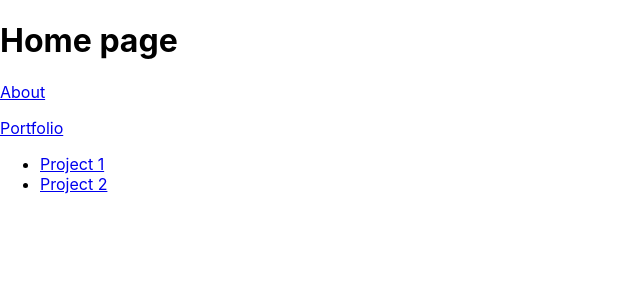
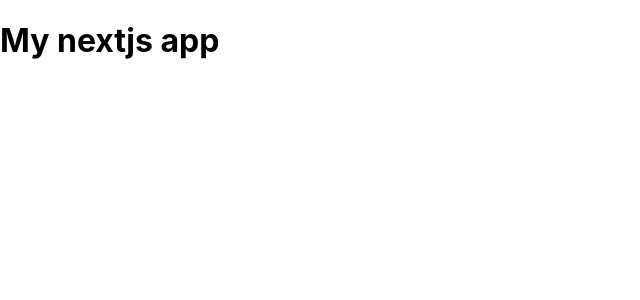
Before and after one commit to mrosati84/Next.js-course, a Next.js app: page / in a window 1280 px wide. Shown: the top 300 px of the page, without its empty margins (0-640 px from the left). Built offline with nearby package versions, Linux system fonts and the light colour scheme.

Commit message:
setup basic routes

```diff
--- /dev/null
+++ b/pages/events/[eventid].js
@@ -0,0 +1,5 @@
+function EventPage() {
+  return <h1>The Event Page</h1>;
+}
+
+export default EventPage;
--- /dev/null
+++ b/pages/events/index.js
@@ -0,0 +1,5 @@
+function EventsPage() {
+  return <h1>Events Page</h1>;
+}
+
+export default EventsPage;
--- a/pages/index.js
+++ b/pages/index.js
@@ -1,33 +1,7 @@
-import Link from "next/link";
-
 function HomePage() {
-  const projects = [
-    {
-      id: 1,
-      name: "Project 1",
-    },
-    {
-      id: 2,
-      name: "Project 2",
-    },
-  ];
-
   return (
     <div>
-      <h1>Home page</h1>
-      <p>
-        <Link href="/about">About</Link>
-      </p>
-      <p>
-        <Link href="/portfolio">Portfolio</Link>
-      </p>
-      <ul>
-        {projects.map((project) => (
-          <li key={project.id}>
-            <Link href={`/portfolio/${project.id}`}>{project.name}</Link>
-          </li>
-        ))}
-      </ul>
+      <h1>My nextjs app</h1>
     </div>
   );
 }
```
Also changed, not shown: pages/events/[...slug].js (added, +9 -0 lines).
